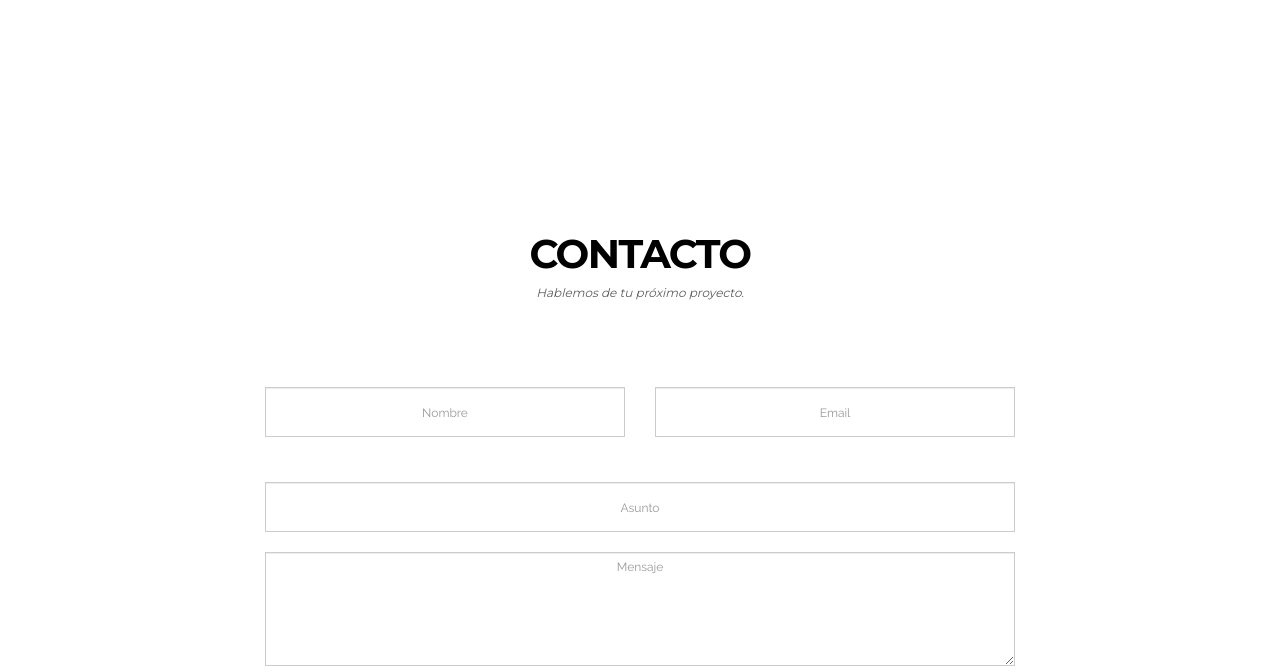
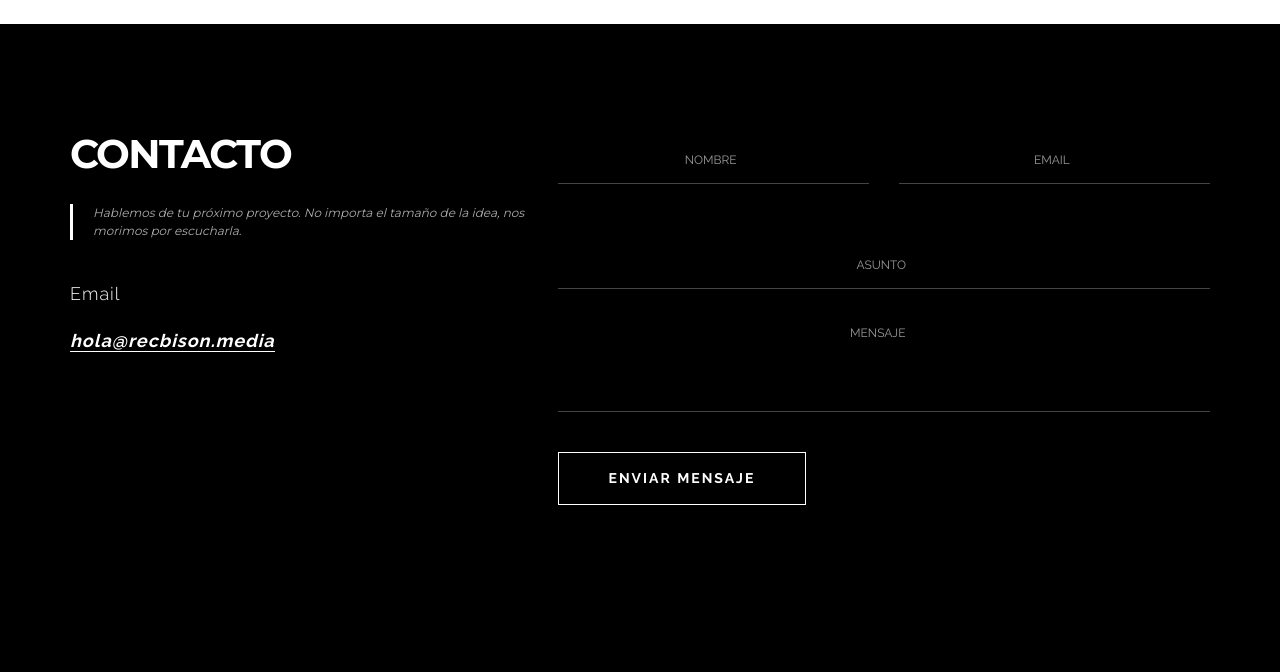
Before and after one commit to brandandnetwork-oss/RecBison, a website: page index.html in a window 1280 px wide. Shown: the part 3830-4502 px from the top of the page. Drawn offline with Linux system fonts and the light colour scheme; files whose address does not match are found by name.

Commit message:
Redesign Contact section for a premium look

```diff
--- a/index.html
+++ b/index.html
@@ -890,43 +890,54 @@
         </div><!-- container end -->
     </section><!-- team end --> <!-- contact start -->
     <!-- contact start -->
-    <section id="contact" style="padding-bottom: 80px;">
+    <section id="contact" style="background: #000; color: #fff; padding: 100px 0;">
         <div class="container sections">
             <div class="row">
-                <div class="col-lg-12 text-center">
-                    <h2 class="section-heading">Contacto</h2>
-                    <h3 class="section-subheading">Hablemos de tu próximo proyecto.</h3>
-                </div>
-            </div>
-            <div class="row">
-                <div class="col-md-8 col-md-offset-2">
+                <!-- info col start -->
+                <div class="col-md-5" style="margin-bottom: 50px;">
+                    <h2 class="section-heading" style="color: #fff; text-align: left; margin-bottom: 20px;">Contacto
+                    </h2>
+                    <h3 class="section-subheading"
+                        style="color: #aaa; text-align: left; margin-bottom: 40px; border-left: 3px solid #fff; padding-left: 20px;">
+                        Hablemos de tu próximo proyecto. No importa el tamaño de la idea, nos morimos por escucharla.
+                    </h3>
+                    <div class="contact-info" style="font-size: 18px; letter-spacing: 1px;">
+                        <p style="margin-bottom: 10px; font-weight: 300;">Email</p>
+                        <p><a href="mailto:hola@recbison.media"
+                                style="color: #fff; font-weight: 700; text-decoration: none; border-bottom: 1px solid #fff;">hola@recbison.media</a>
+                        </p>
+                    </div>
+                </div><!-- info col end -->
+
+                <!-- form col start -->
+                <div class="col-md-7">
                     <form id="form" action="contact.php" method="post">
                         <div class="row">
                             <div class="col-md-6 form-group">
-                                <input type="text" name="name" class="form-control requiredField" placeholder="Nombre"
-                                    style="height: 50px; margin-bottom: 20px; border-radius: 0; border: 1px solid #ccc;">
+                                <input type="text" name="name" class="form-control requiredField" placeholder="NOMBRE"
+                                    style="height: 50px; margin-bottom: 30px; border-radius: 0; border: none; border-bottom: 1px solid #444; background: transparent; color: #fff; padding-left: 0;">
                             </div>
                             <div class="col-md-6 form-group">
                                 <input type="text" name="email" class="form-control requiredField email"
-                                    placeholder="Email"
-                                    style="height: 50px; margin-bottom: 20px; border-radius: 0; border: 1px solid #ccc;">
+                                    placeholder="EMAIL"
+                                    style="height: 50px; margin-bottom: 30px; border-radius: 0; border: none; border-bottom: 1px solid #444; background: transparent; color: #fff; padding-left: 0;">
                             </div>
                         </div>
                         <div class="form-group">
-                            <input type="text" name="subject" class="form-control requiredField" placeholder="Asunto"
-                                style="height: 50px; margin-bottom: 20px; border-radius: 0; border: 1px solid #ccc;">
+                            <input type="text" name="subject" class="form-control requiredField" placeholder="ASUNTO"
+                                style="height: 50px; margin-bottom: 30px; border-radius: 0; border: none; border-bottom: 1px solid #444; background: transparent; color: #fff; padding-left: 0;">
                         </div>
                         <div class="form-group">
-                            <textarea name="message" class="form-control requiredField" rows="5" placeholder="Mensaje"
-                                style="margin-bottom: 20px; border-radius: 0; border: 1px solid #ccc;"></textarea>
+                            <textarea name="message" class="form-control requiredField" rows="4" placeholder="MENSAJE"
+                                style="margin-bottom: 40px; border-radius: 0; border: none; border-bottom: 1px solid #444; background: transparent; color: #fff; padding-left: 0; resize: none;"></textarea>
                         </div>
-                        <div class="text-center">
+                        <div class="text-left">
                             <button type="submit" class="submit"
-                                style="background: #000; color: #fff; border: 1px solid #000; padding: 15px 40px; text-transform: uppercase; letter-spacing: 1px; font-weight: 700;">Enviar
+                                style="background: transparent; color: #fff; border: 1px solid #fff; padding: 15px 50px; text-transform: uppercase; letter-spacing: 2px; font-weight: 700; transition: all 0.3s ease;">Enviar
                                 Mensaje</button>
                         </div>
                     </form>
-                </div>
+                </div><!-- form col end -->
             </div>
         </div>
     </section>
```
